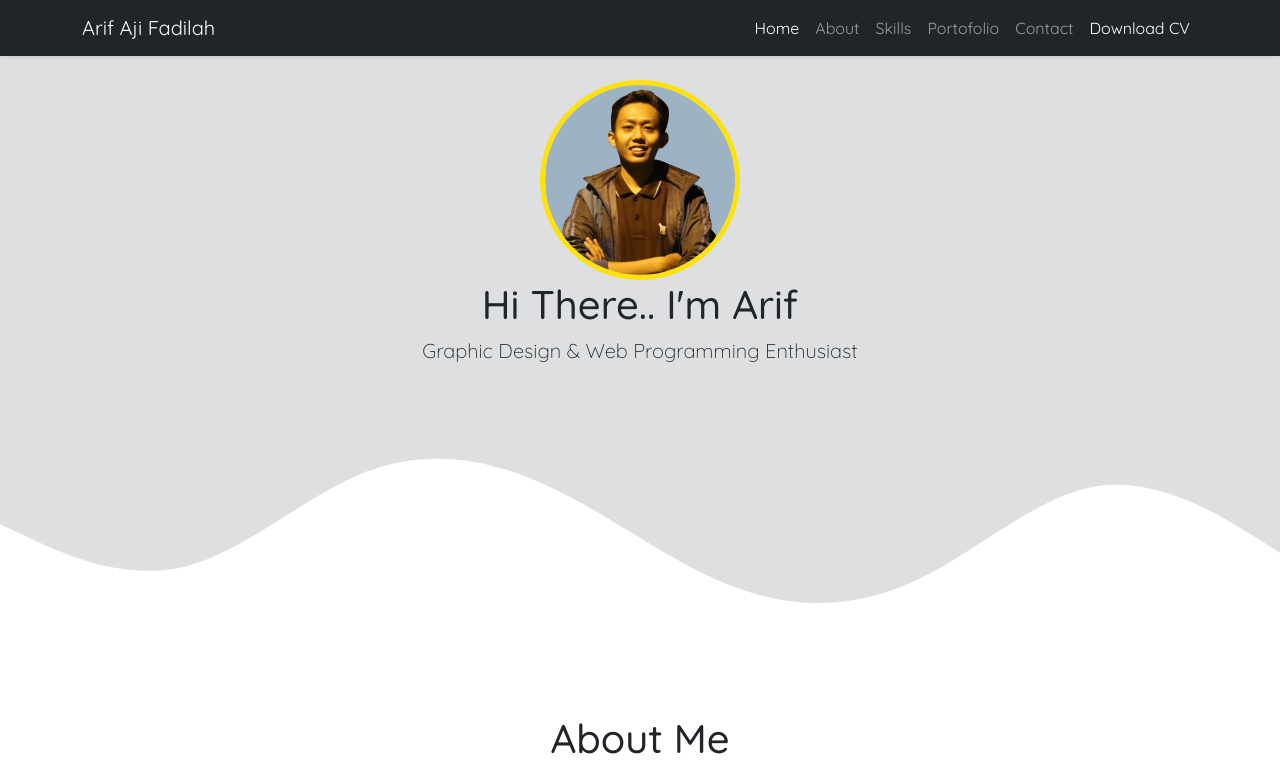
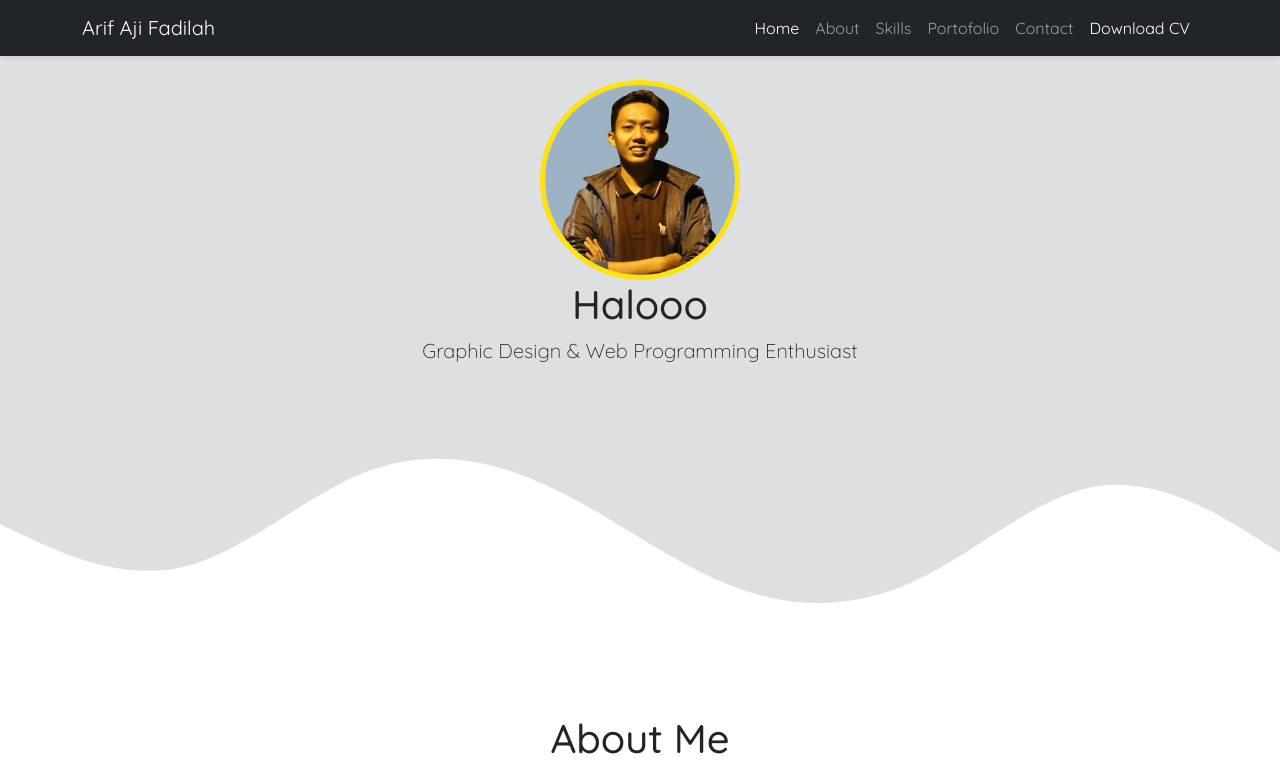
Before and after one commit to arifaji29/arifaji29.github.io, a website: page index.html in a window 1280 px wide. Shown: the top 783 px of the page. Drawn offline with nearby package versions, Linux system fonts and the light colour scheme.

Commit message:
ganti halooo

```diff
--- a/index.html
+++ b/index.html
@@ -66,7 +66,7 @@
   <!-- jumbotron -->
   <section class="jumbotron text-center">
     <img src="img/fotoku.jpg" alt="profil" width="200px" class="rounded-circle">
-    <h1 class="info-profil">Hi There.. I'm Arif</h1>
+    <h1 class="info-profil">Halooo</h1>
     <p class="lead"></p>
     <svg xmlns="http://www.w3.org/2000/svg" viewBox="0 0 1440 320">
       <path fill="#ffff" fill-opacity="1"
```
